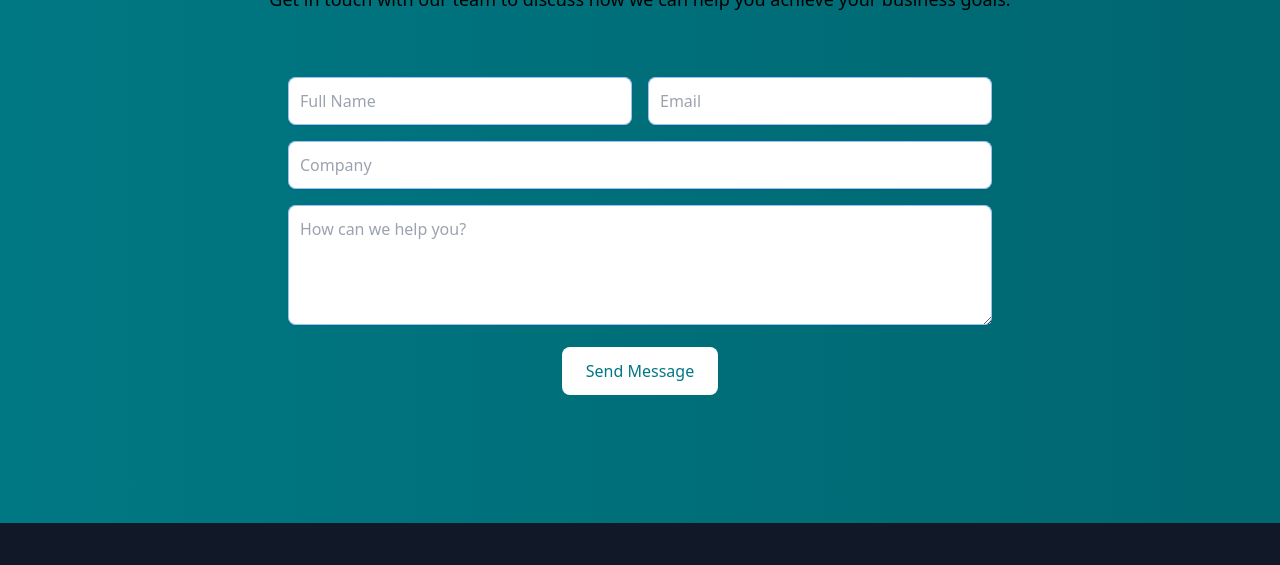
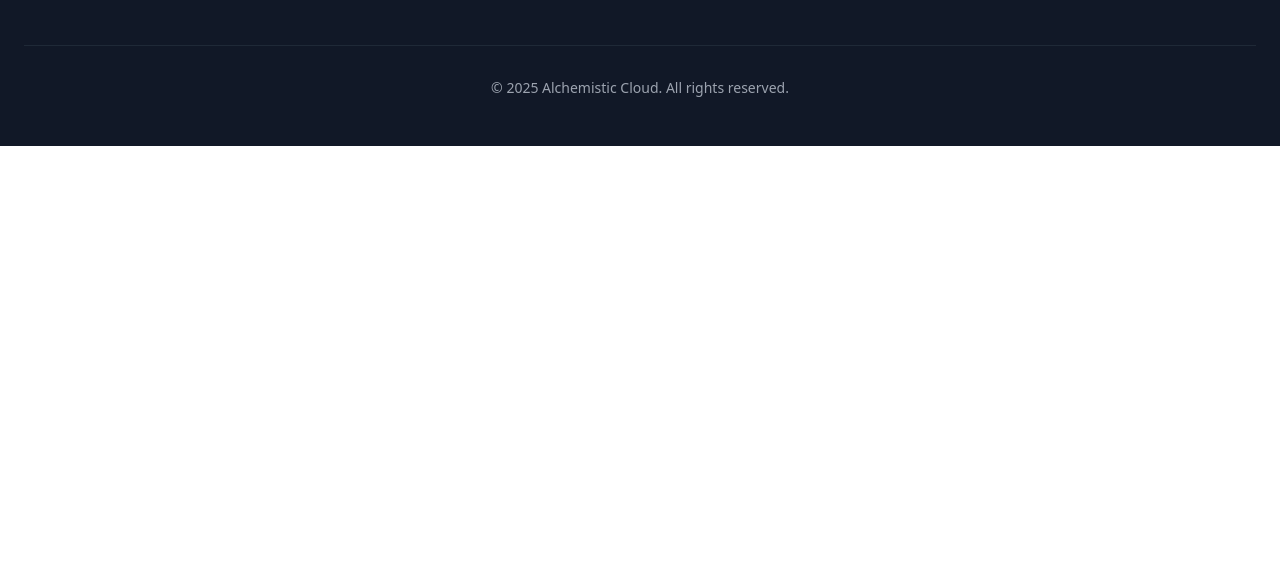
Before and after one commit to alchcloud/alchcloud.github.io, a plain HTML site: page index.html in a window 1280 px wide. Shown: the part 3584-4149 px from the top of the page. After the commit the page ends 3730 px from the top, so only its background shows below. Drawn offline with nearby package versions, Linux system fonts and the light colour scheme.

Commit message:
uiux: hide contact form

```diff
--- a/index.html
+++ b/index.html
@@ -7,7 +7,8 @@
     <title>Alchemistic Cloud - Innovative Cloud Solutions</title>
     <!-- Social Media Meta Tags -->
     <meta property="og:title" content="Alchemistic Cloud - Innovative Cloud Solutions">
-    <meta property="og:description" content="Transform your business with enterprise-grade cloud solutions, AI dashboards, and custom software development.">
+    <meta property="og:description"
+        content="Transform your business with enterprise-grade cloud solutions, AI dashboards, and custom software development.">
     <meta property="og:image" content="./hero_illustration.jpeg">
     <meta property="og:url" content="https://alchemistic.cloud">
     <meta property="og:type" content="website">
@@ -15,7 +16,8 @@
     <!-- Twitter Card Meta Tags -->
     <meta name="twitter:card" content="summary_large_image">
     <meta name="twitter:title" content="Alchemistic Cloud - Innovative Cloud Solutions">
-    <meta name="twitter:description" content="Transform your business with enterprise-grade cloud solutions, AI dashboards, and custom software development.">
+    <meta name="twitter:description"
+        content="Transform your business with enterprise-grade cloud solutions, AI dashboards, and custom software development.">
     <meta name="twitter:image" content="./hero_illustration.jpeg">
 
     <!-- Favicon -->
@@ -777,7 +779,7 @@
     </section>
 
     <!-- Call to Action / Contact -->
-    <section id="contact" class="bg-gradient-to-r py-16 md:py-24 scroll-mt-20">
+    <!-- <section id="contact" class="bg-gradient-to-r py-16 md:py-24 scroll-mt-20">
         <div class="container mx-auto px-4 md:px-6">
             <div class="mx-auto max-w-3xl text-center">
                 <h2 class="text-3xl font-bold tracking-tight text-white md:text-4xl">
@@ -830,7 +832,7 @@
                 </div>
             </div>
         </div>
-    </section>
+    </section> -->
 
     <!-- Toast Notification -->
     <div id="toast" class="toast" role="alert">
```
